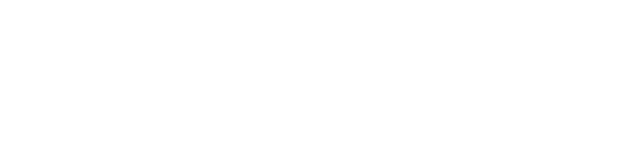
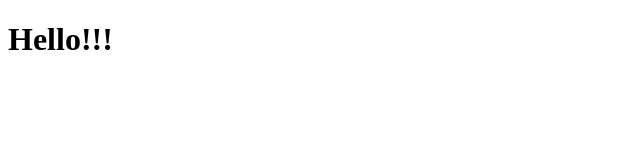
Before and after one commit to alexandra-Tan/maraphon-go-it, a plain HTML site: page index.html in a window 1280 px wide. Shown: the whole page, without its empty margins (0-640 px from the left). Drawn offline with Linux system fonts and the light colour scheme.

Commit message:
add hello

```diff
--- a/index.html
+++ b/index.html
@@ -6,5 +6,7 @@
     <meta name="viewport" content="width=device-width, initial-scale=1.0" />
     <title>Document</title>
   </head>
-  <body></body>
+  <body>
+    <h1>Hello!!!</h1>
+  </body>
 </html>
```
